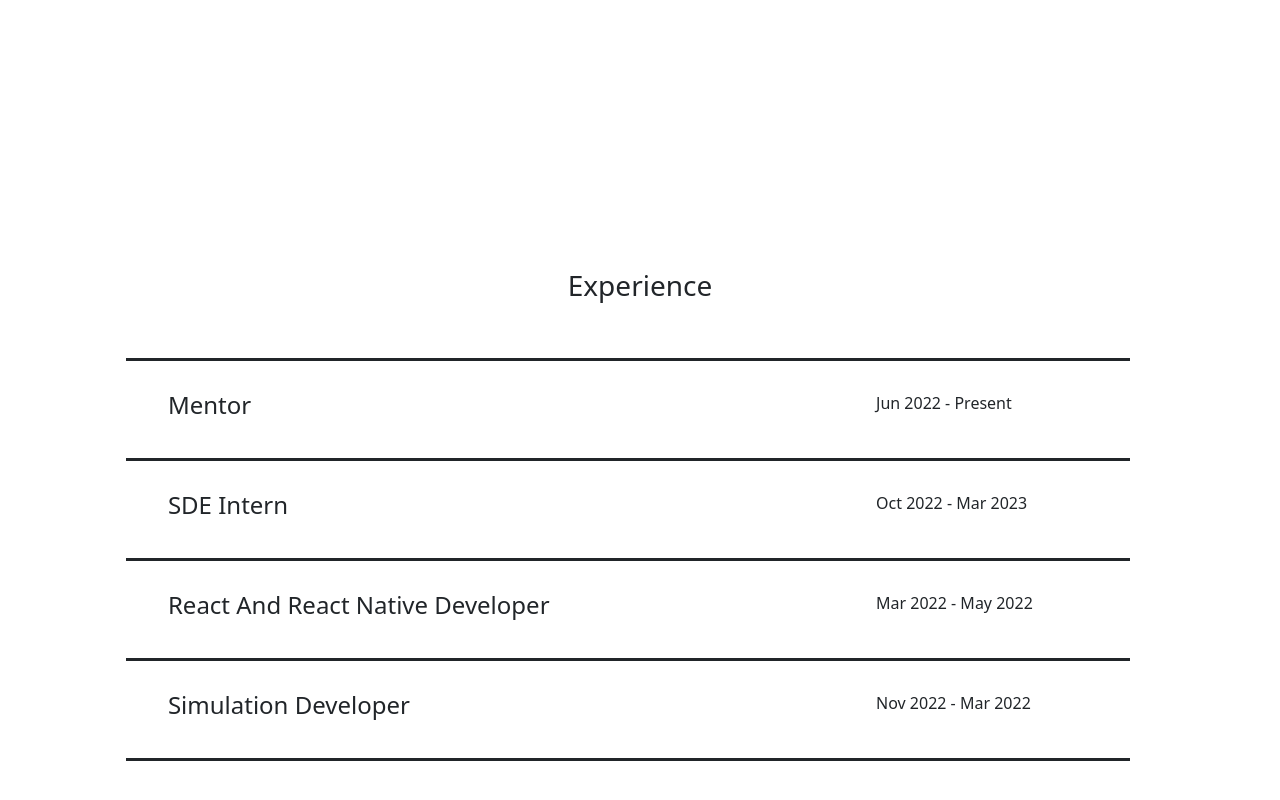
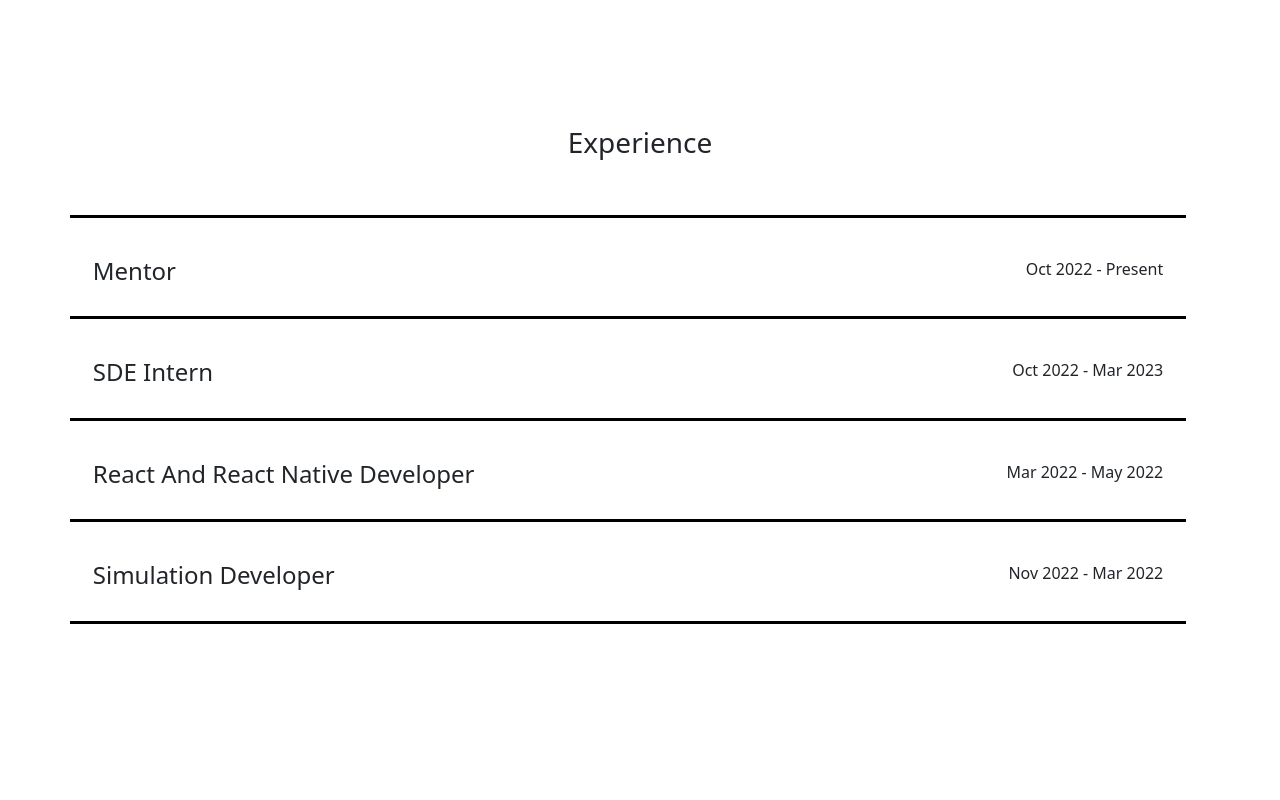
Before and after one commit to nidhiparab/nidhiparab.github.io, a React (Create React App) app in the folder frontend/: page / in a window 1280 px wide. Shown: the part 3791-4591 px from the top of the page. Built offline with nearby package versions, Linux system fonts and the light colour scheme.

Commit message:
skills animation

```diff
--- a/frontend/src/components/experience/Experience.jsx
+++ b/frontend/src/components/experience/Experience.jsx
@@ -3,40 +3,66 @@ import './experience.css';
 import { Row, Col, Container } from 'react-bootstrap';
 
 function Experience() {
+	function reveal() {
+		var reveals = document.querySelectorAll(".reveal");
+
+		for (var i = 0; i < reveals.length; i++) {
+		  var windowHeight = window.innerHeight;
+		  var elementTop = reveals[i].getBoundingClientRect().top;
+		  var elementVisible = 150;
+
+		  if (elementTop < windowHeight - elementVisible) {
+			reveals[i].classList.add("active");
+		  } else {
+			reveals[i].classList.remove("active");
+		  }
+		}
+	  }
+
+	  window.addEventListener("scroll", reveal);
 	return (
 		<Container className="exp" id="experience">
 			<div class="headi">
 				<h3>Experience</h3>
 			</div>
 			<Row className="row-exp">
-				<Row className="row-detail1 myExp">
-					<Col xs={9}>
+			<Row className="reveal fade-left" ><hr/></Row>
+
+				<Row className="row-detail myExp">
+					<Col >
 						<h4 className="myExp">Mentor</h4>
             			<p className="hide">Rewriting The Code</p>
 					</Col>
-					<Col>Jun 2022 - Present</Col>
+					<Col className="exp-date" xs={5}>Oct 2022 - Present</Col>
 				</Row>
-				<Row className="row-detail2 myExp">
-					<Col xs={9}>
+				<Row className="reveal fade-left" ><hr/></Row>
+
+				<Row className="row-detail myExp">
+					<Col>
 						<h4 className="myExp">SDE Intern</h4>
             			<p className="hide">Indian Development Foundation</p>
 					</Col>
-					<Col>Oct 2022 - Mar 2023</Col>
+					<Col className="exp-date" xs={5}>Oct 2022 - Mar 2023</Col>
 				</Row>
-				<Row className="row-detail2 myExp">
-					<Col xs={9}>
+				<Row className="reveal fade-left" ><hr/></Row>
+
+				<Row className="row-detail myExp">
+					<Col >
 						<h4 className="myExp">React And React Native Developer</h4>
             			<p className="hide">Dot Minds LPP</p>
 					</Col>
-					<Col>Mar 2022 - May 2022</Col>
+					<Col className="exp-date" xs={5}>Mar 2022 - May 2022</Col>
 				</Row>
-				<Row className="row-detail2">
-					<Col xs={9}>
+				<Row className="reveal fade-left" ><hr/></Row>
+
+				<Row className="row-detail">
+					<Col>
           				<h4 className="myExp">Simulation Developer</h4>
             			<p className="hide">Shah And Anchor Kutchhi Engineering College</p>
-					</Col>
-					<Col >Nov 2022 - Mar 2022</Col>
+					</Col >
+					<Col className="exp-date" xs={5} >Nov 2022 - Mar 2022</Col>
 				</Row>
+				<Row className="reveal fade-left" ><hr/></Row>
 			</Row>
 		</Container>
 	);
--- a/frontend/src/components/experience/experience.css
+++ b/frontend/src/components/experience/experience.css
@@ -3,21 +3,43 @@
     margin-bottom: 25%;
 }
 .row-exp{
-    margin:5%;
+    margin-top: 5%;
+}
+.row-exp hr{
+  color: black;
+  opacity: 100%;
+  border-width:3px;
+  animation: fade-left 1s ease-in;
+}
+.reveal {
+  position: relative;
+  opacity: 0;
+}
 
+.reveal.active {
+  opacity: 1;
 }
+
+.active.fade-left {
+  animation: fade-left 0.7s ease-in;
+}
+
 .headi{
   padding-top:5% ;
 }
-.row-detail1{
-    padding: 3%;
-    border-top: solid;
-    border-bottom: solid;
+.row-detail{
+    padding: 2%;
 }
 
 .hide {
     display: none;
   }
+.exp-date{
+  opacity: 1;
+  animation: none;
+  text-align: end;
+  justify-content: right;
+}
 
   .myExp:hover + .hide {
     display: block;
@@ -25,9 +47,18 @@
   }
 .row-detail2{
     padding: 3%;
-    border-bottom: solid;
 }
 @keyframes push {
     0% { opacity: 0;padding: 0%; }
     100% { opacity: 1; padding-bottom: 0%;}
   }
+  @keyframes fade-left {
+    10% {
+      transform: translateX(-100px);
+      opacity: 0;
+    }
+    100% {
+      transform: translateX(0);
+      opacity: 1;
+    }
+  }
--- a/frontend/src/components/skills/skill.css
+++ b/frontend/src/components/skills/skill.css
@@ -14,7 +14,7 @@
   color: #ffff;
  } */
  .skill-content{
-   margin-top: 8%;
+   margin-top: 3%;
  }
 
  .comp img{
@@ -40,3 +40,10 @@
    font-weight: 500;
    font-style: italic;
  }
+ @media only screen
+  and (max-device-width: 800px)
+ {
+  .comp{
+        display: none;
+    }
+}
--- a/frontend/src/components/skills/skill.jsx
+++ b/frontend/src/components/skills/skill.jsx
@@ -7,12 +7,11 @@ const Skill = () => {
 
 	return (
     <div className="mySkill" id="skill">
-      <canvas className="" />
         <Container className="">
         <Row className="">
-			<Row>
-				<h3 className="title">Used <span className="by">by</span> My Hands And Mind</h3>
-			</Row>
+		<div className="top">
+				<h3>Used By My Hands And Mind</h3>
+			</div>
 			<Row className="skill-content">
 				<Col className="comp col-lg-4 h-25">
 					<img src={require('../assets/comp2.jpeg')} alt="" className="" />
```
Also changed, not shown: 11 other files (tests, documents, lock files or other folders).
